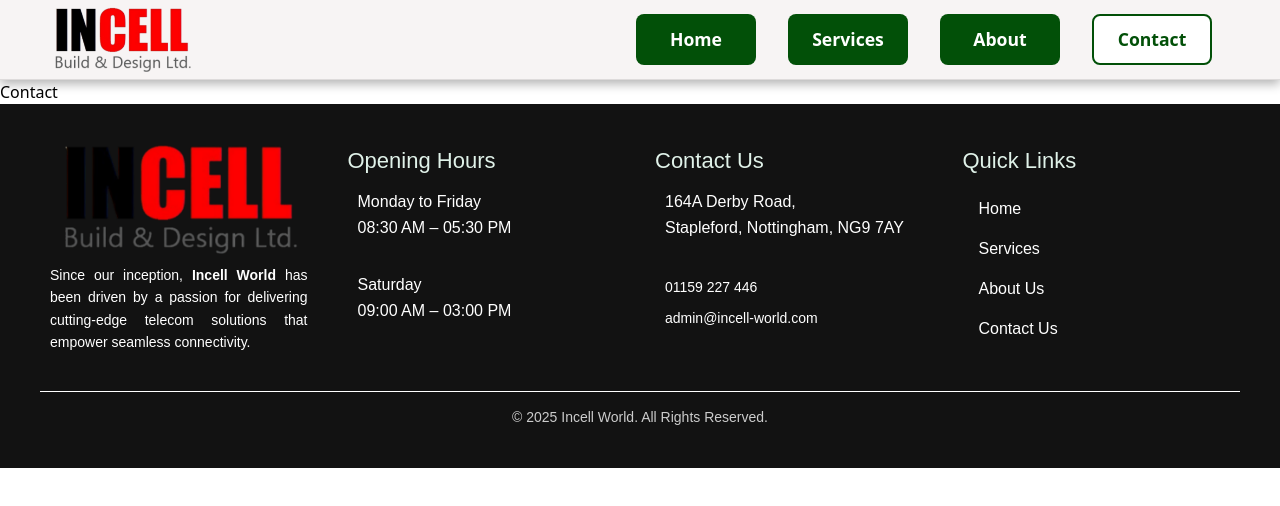
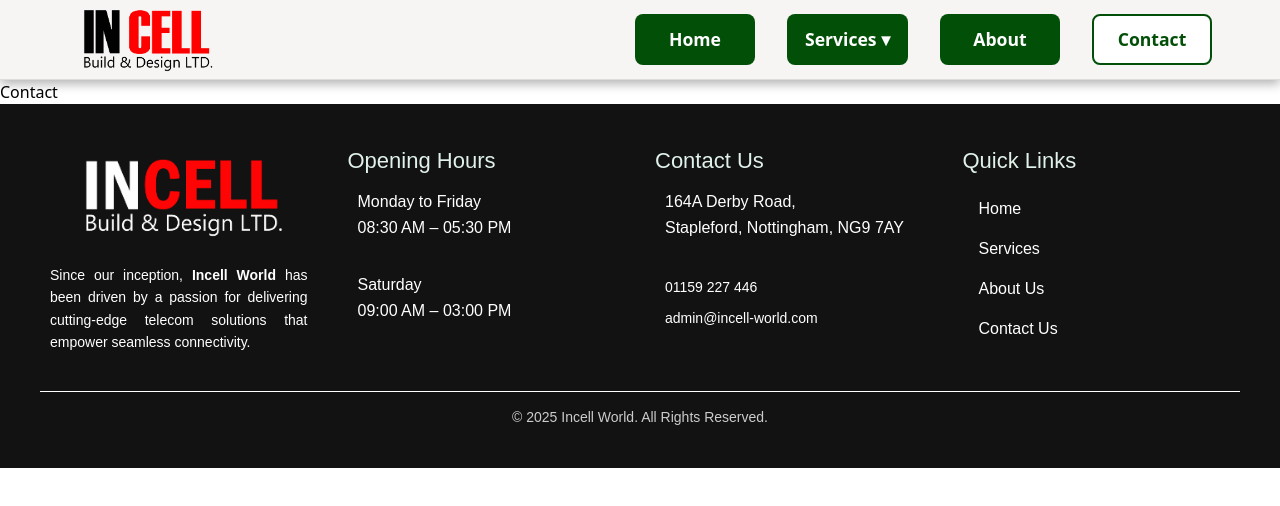
Before and after one commit to RitikRK96/Incell-World-Design, a React (Vite) app: page /contact in a window 1280 px wide. Shown: the top 506 px of the page. Built offline with nearby package versions, Linux system fonts and the light colour scheme.

Commit message:
Code Push Home Final

```diff
--- a/src/Components/Cards/card.css
+++ b/src/Components/Cards/card.css
@@ -11,10 +11,10 @@
   }
 
   .cardWrapper h1 {
-    text-align: center;
-    font-size: 35px;
-    margin-bottom: 30px;
-    color: #333;
+    font-size: 40px;
+    color: var(--primary-color, #007bff);
+    margin-bottom: 40px;
+    font-weight: 700;
   }
 
   /* Flexbox Grid */
@@ -107,7 +107,7 @@
       height: 320px;
     }
     .cardWrapper h1 {
-      font-size: 30px;
+      font-size: 32px;
     }
     .card-title {
       font-size: 16px;
--- a/src/Components/Footer/Footer.css
+++ b/src/Components/Footer/Footer.css
@@ -125,7 +125,7 @@
 /* Tablet & Mobile View */
 
 
-@media (max-width: 450px) {
+@media (max-width: 550px) {
     .footer-section{
         margin-left: 0px;
     }
--- a/src/Components/Footer/Footer.jsx
+++ b/src/Components/Footer/Footer.jsx
@@ -1,7 +1,7 @@
 import React from "react";
 import { Link } from "react-router-dom";
 import "./Footer.css";
-import logo from "../../assets/incell-logo.png";
+import logo from "../../assets/incell-logo-black.png";
 
 const Footer = () => {
   return (
@@ -9,9 +9,20 @@ const Footer = () => {
       <div className="footer-content">
         <div className="footer-top">
           {/* ✅ Logo Section */}
-          <div className="footer-section logo-section">
-            <img src={logo} alt="Incell World Logo" className="footer-logo" />
-            <p className="footer-text-incell">
+          <div
+            className="footer-section logo-section"
+            data-aos="fade-right"
+          >
+            <img
+              src={logo}
+              alt="Incell World Logo"
+              className="footer-logo"
+              data-aos="zoom-in"
+            />
+            <p
+              className="footer-text-incell"
+              data-aos="fade-right"
+            >
               Since our inception, <strong>Incell World</strong> has been driven
               by a passion for delivering cutting-edge telecom solutions that
               empower seamless connectivity.
@@ -19,7 +30,10 @@ const Footer = () => {
           </div>
 
           {/* ✅ Opening Hours Section */}
-          <div className="footer-section">
+          <div
+            className="footer-section"
+            data-aos="fade-up"
+          >
             <h3>Opening Hours</h3>
             <p>
               Monday to Friday
@@ -35,7 +49,10 @@ const Footer = () => {
           </div>
 
           {/* ✅ Contact Section */}
-          <div className="footer-section">
+          <div
+            className="footer-section"
+            data-aos="fade-up"
+          >
             <h3>Contact Us</h3>
             <p>
               164A Derby Road,
@@ -43,35 +60,47 @@ const Footer = () => {
               Stapleford, Nottingham, NG9 7AY
             </p>
             <br />
-              <a href="tel:+441159227446" className="footer-email">
-                01159 227 446
-              </a> <br />
-            <a href="mailto:admin@incell-world.com" className="footer-email">
+            <a
+              href="tel:+441159227446"
+              className="footer-email"
+              data-aos="fade-up"
+            >
+              01159 227 446
+            </a>
+            <br />
+            <a
+              href="mailto:admin@incell-world.com"
+              className="footer-email"
+              data-aos="fade-up"
+            >
               admin@incell-world.com
             </a>
           </div>
 
           {/* ✅ Quick Links Section */}
-          <div className="footer-section">
+          <div
+            className="footer-section"
+            data-aos="fade-left"
+          >
             <h3>Quick Links</h3>
             <ul>
               <li>
-                <Link to="/" className="footer-link">
+                <Link to="/" className="footer-link" data-aos="fade-up" >
                   Home
                 </Link>
               </li>
               <li>
-                <Link to="/services" className="footer-link">
+                <Link to="/services" className="footer-link" data-aos="fade-up" >
                   Services
                 </Link>
               </li>
               <li>
-                <Link to="/about-us" className="footer-link">
+                <Link to="/about-us" className="footer-link" data-aos="fade-up" >
                   About Us
                 </Link>
               </li>
               <li>
-                <Link to="/contact" className="footer-link">
+                <Link to="/contact" className="footer-link" data-aos="fade-up">
                   Contact Us
                 </Link>
               </li>
@@ -80,7 +109,10 @@ const Footer = () => {
         </div>
 
         {/* ✅ Footer Bottom */}
-        <div className="footer-bottom">
+        <div
+          className="footer-bottom"
+
+        >
           <p>
             &copy; {new Date().getFullYear()} Incell World. All Rights Reserved.
           </p>
--- a/src/Components/Navbar/Navbar.css
+++ b/src/Components/Navbar/Navbar.css
@@ -15,7 +15,6 @@
   -webkit-backdrop-filter: blur(15px);
   border-bottom: 1px solid rgba(0, 0, 0, 0.1);
   box-shadow: 0px 4px 10px rgba(0, 0, 0, 0.3);
-  color: black;
 }
 
 /* Navbar Inner Wrapper */
@@ -31,12 +30,10 @@
 
 /* Logo */
 .navbar-logo {
-  width: 140px;
+  width: 180px;
+  margin-top: 5px;
 }
 
-.navbar-logo:hover {
-  color: #f1f1f1;
-}
 
 /* Hamburger Button */
 .navbar-hamburger {
@@ -101,7 +98,7 @@
 }
 
 .navbar-mobile-menu.open {
-  max-height: 400px;
+  max-height: 90vh;
   opacity: 1;
   padding: 16px 0;
   visibility: visible;
@@ -127,6 +124,7 @@
 .navbar-mobile-item:hover {
   background-color: var(--hover-bg-color);
   color: var(--primary-color);
+
 }
 
 /* Responsive */
@@ -139,3 +137,85 @@
     display: none;
   }
 }
+
+/* Dropdown Styles */
+.dropdown {
+  position: relative;
+}
+
+.dropdown-menu {
+  position: absolute;
+  top: 100%;
+  left: 0;
+  background-color: var(--bg-color);
+  box-shadow: 0 4px 8px rgba(0, 0, 0, 0.2);
+  border-radius: 8px;
+  overflow: hidden;
+  opacity: 0;
+  visibility: hidden;
+  transition: all 0.3s ease;
+  z-index: 1000;
+}
+
+.dropdown.open .dropdown-menu {
+  opacity: 1;
+  visibility: visible;
+}
+
+.dropdown-item {
+  display: flex;
+  padding: 10px 16px;
+  display: block;
+  color: var(--primary-color);
+  text-decoration: none;
+  transition: background-color 0.3s ease;
+  text-align: center;
+  align-items: center;
+  justify-content: center;
+  max-width: 400px;
+  min-width: 160px;
+}
+
+.dropdown-item:hover {
+  background-color: var(--hover-bg-color);
+}
+
+/* Mobile Dropdown Styles */
+@media (max-width: 786px) {
+  .dropdown-menu {
+    position: static;
+    background-color: transparent;
+    box-shadow: none;
+    padding: 0;
+    visibility: visible;
+    opacity: 1;
+  }
+
+  .dropdown-item {
+    background-color: var(--primary-color);
+    color: var(--bg-color);
+    margin-top: 8px;
+    border-radius: 6px;
+  }
+
+  .dropdown-item:hover {
+    background-color: var(--hover-bg-color);
+    color: var(--primary-color);
+  }
+}
+
+
+.navbar-item{
+  display: block;
+  text-align: center;
+  padding: 10px 16px;
+  min-width: 120px;
+  background-color: var(--primary-color);
+  color: var(--bg-color);
+  font-size: 1.1rem;
+  text-decoration: none;
+  transition: background-color 0.3s ease, color 0.3s ease, transform 0.2s ease;
+  font-weight: 600;
+  border-radius: 8px;
+  margin: 8px 16px;
+}
--- a/src/Components/Navbar/Navbar.jsx
+++ b/src/Components/Navbar/Navbar.jsx
@@ -15,30 +15,53 @@ const Navbar = () => {
           <img src={logo} alt="incell-logo" />
         </Link>
 
+        {/* Hamburger Button for Mobile */}
         <button className="navbar-hamburger" onClick={() => setIsOpen(!isOpen)}>
           {isOpen ? <X size={28} /> : <Menu size={28} />}
         </button>
 
+        {/* Desktop Menu */}
         <ul className="navbar-menu">
           <NavItem to="/" text="Home" location={location} />
-          <NavItem to="/services" text="Services" location={location} />
+          <ServicesDropdown location={location} />
           <NavItem to="/about" text="About" location={location} />
           <NavItem to="/contact" text="Contact" location={location} />
         </ul>
       </div>
 
+      {/* Mobile Menu */}
       <div className={`navbar-mobile-menu ${isOpen ? "open" : "closed"}`}>
         <ul>
-          <NavItem to="/" text="Home" location={location} onClick={() => setIsOpen(false)} />
-          <NavItem to="/services" text="Services" location={location} onClick={() => setIsOpen(false)} />
-          <NavItem to="/about" text="About" location={location} onClick={() => setIsOpen(false)} />
-          <NavItem to="/contact" text="Contact" location={location} onClick={() => setIsOpen(false)} />
+          <NavItem
+            to="/"
+            text="Home"
+            location={location}
+            onClick={() => setIsOpen(false)}
+          />
+          <ServicesDropdown
+            location={location}
+            isMobile
+            onClick={() => setIsOpen(false)}
+          />
+          <NavItem
+            to="/about"
+            text="About"
+            location={location}
+            onClick={() => setIsOpen(false)}
+          />
+          <NavItem
+            to="/contact"
+            text="Contact"
+            location={location}
+            onClick={() => setIsOpen(false)}
+          />
         </ul>
       </div>
     </nav>
   );
 };
 
+/* Individual Nav Item */
 const NavItem = ({ to, text, location, onClick }) => {
   const isActive = location.pathname === to;
 
@@ -46,7 +69,7 @@ const NavItem = ({ to, text, location, onClick }) => {
     <li>
       <Link
         to={to}
-        className={`navbar-item navbar-mobile-item ${isActive ? "active" : ""}`}
+        className={`navbar-item ${isActive ? "active" : ""}`}
         onClick={onClick}
       >
         {text}
@@ -55,4 +78,50 @@ const NavItem = ({ to, text, location, onClick }) => {
   );
 };
 
+/* Services Dropdown */
+const ServicesDropdown = ({ location, isMobile, onClick }) => {
+  const [dropdownOpen, setDropdownOpen] = useState(false);
+
+  // Toggle Dropdown for Mobile
+  const toggleDropdown = () => setDropdownOpen(!dropdownOpen);
+
+  return (
+    <li
+      className={`navbar-item-wrapper dropdown ${dropdownOpen ? "open" : ""}`}
+      onMouseEnter={() => !isMobile && setDropdownOpen(true)}
+      onMouseLeave={() => !isMobile && setDropdownOpen(false)}
+      onClick={() => isMobile && toggleDropdown()} // ✅ Toggle for Mobile
+    >
+      {/* Dropdown Toggle */}
+      <span
+        className={`navbar-item ${
+          location.pathname.includes("/services") ? "active" : ""
+        }`}
+      >
+        Services ▾
+      </span>
+
+      {/* Dropdown Menu */}
+      <ul
+        className={`dropdown-menu ${dropdownOpen ? "open" : ""}`}
+        style={{ display: dropdownOpen ? "block" : "none" }}
+      >
+        <DropdownItem to="/services/service1" text="Service 1" onClick={onClick} />
+        <DropdownItem to="/services/service2" text="Service 2" onClick={onClick} />
+        <DropdownItem to="/services/service3" text="Service 3" onClick={onClick} />
+        <DropdownItem to="/services/service4" text="Service 4" onClick={onClick} />
+      </ul>
+    </li>
+  );
+};
+
+/* Dropdown Item */
+const DropdownItem = ({ to, text, onClick }) => (
+  <li>
+    <Link to={to} className="dropdown-item" onClick={onClick}>
+      {text}
+    </Link>
+  </li>
+);
+
 export default Navbar;
--- a/src/index.css
+++ b/src/index.css
@@ -12,3 +12,8 @@
     --footer-bg-color: #121212;
     --footer-text-color: #ccc;
   }
+
+
+  body{
+    overflow-x: hidden;
+  }
```
Also changed, not shown: src/assets/incell-logo-black.png (added), src/assets/incell-logo.png.
